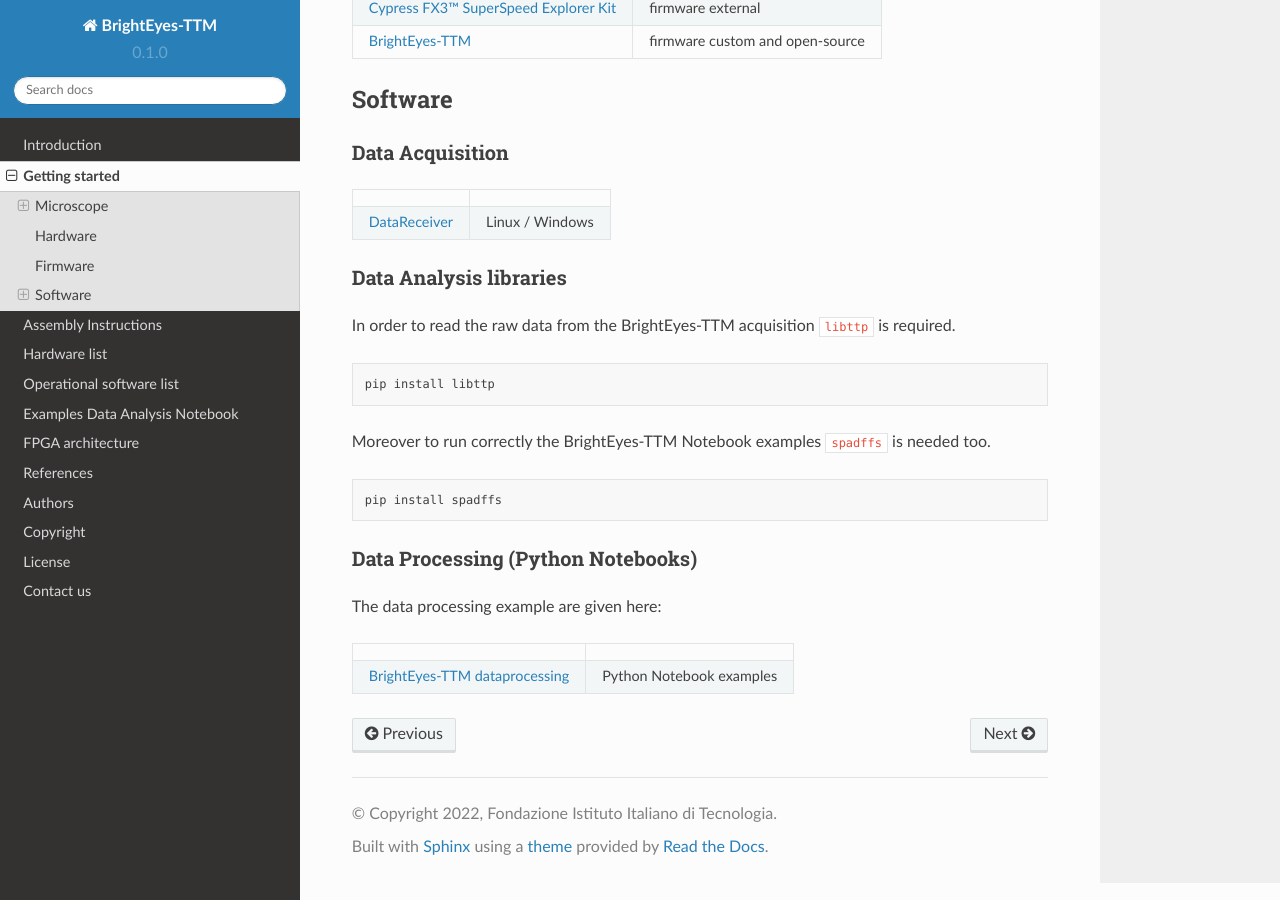
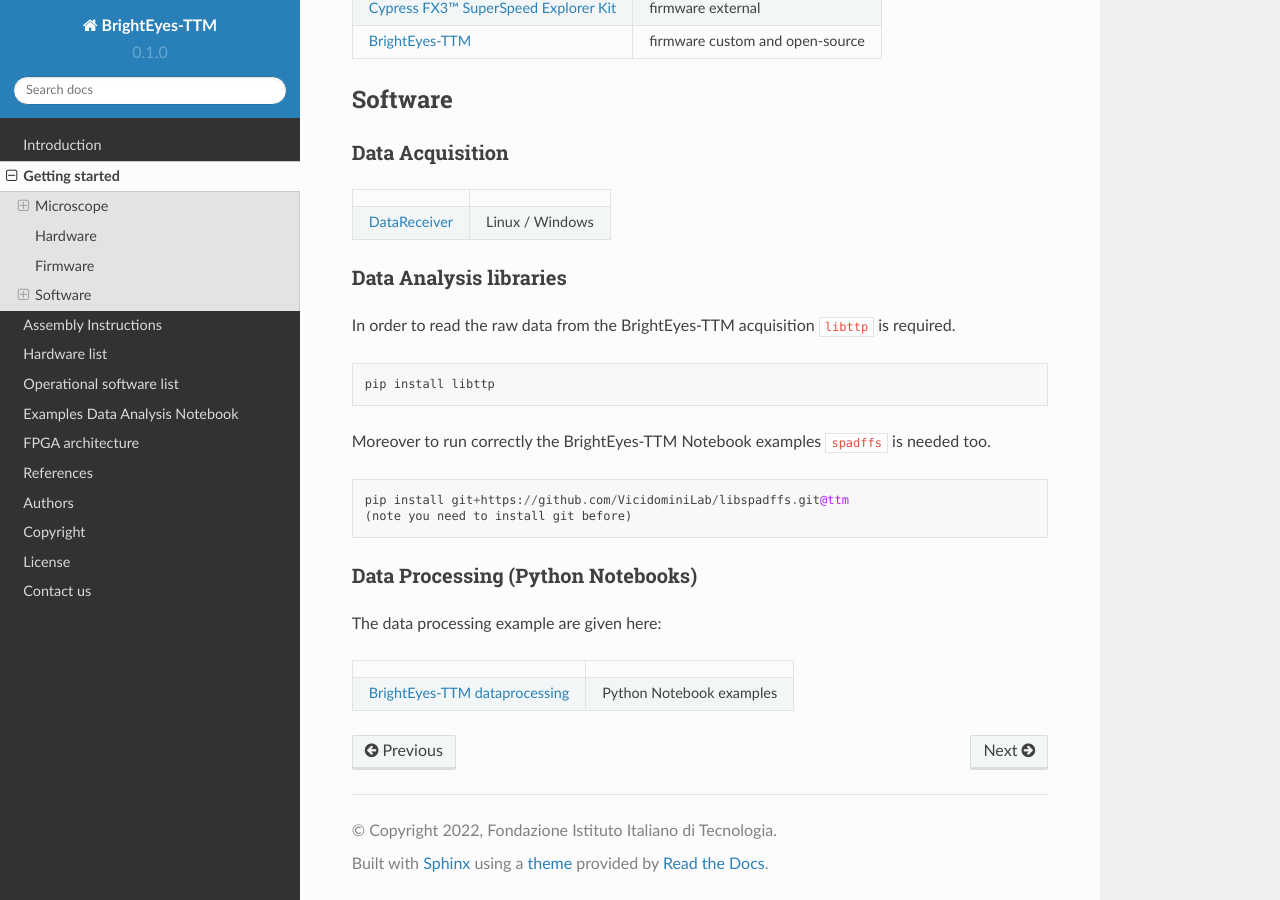
Before and after one commit to mattia-donato/BrightEyes-TTM-docs, a Sphinx documentation site: the page built from docs/source/gettingstarted.md, in a window 1280 px wide and 900 px high, scrolled down 1329 px. Built offline with Sphinx 7.4.7 and the Read the Docs theme 2.0.0, drawn with Linux system fonts in a browser that asks for light colours.

Commit message:
Update gettingstarted.md

````diff
--- a/docs/source/gettingstarted.md
+++ b/docs/source/gettingstarted.md
@@ -49,9 +49,9 @@
 Moreover to run correctly the BrightEyes-TTM Notebook examples `spadffs` is needed too.
 
 ```
-pip install spadffs
+pip install git+https://github.com/VicidominiLab/libspadffs.git@ttm
+(note you need to install git before)
 ```
-
 
 
 ### Data Processing (Python Notebooks)
````
